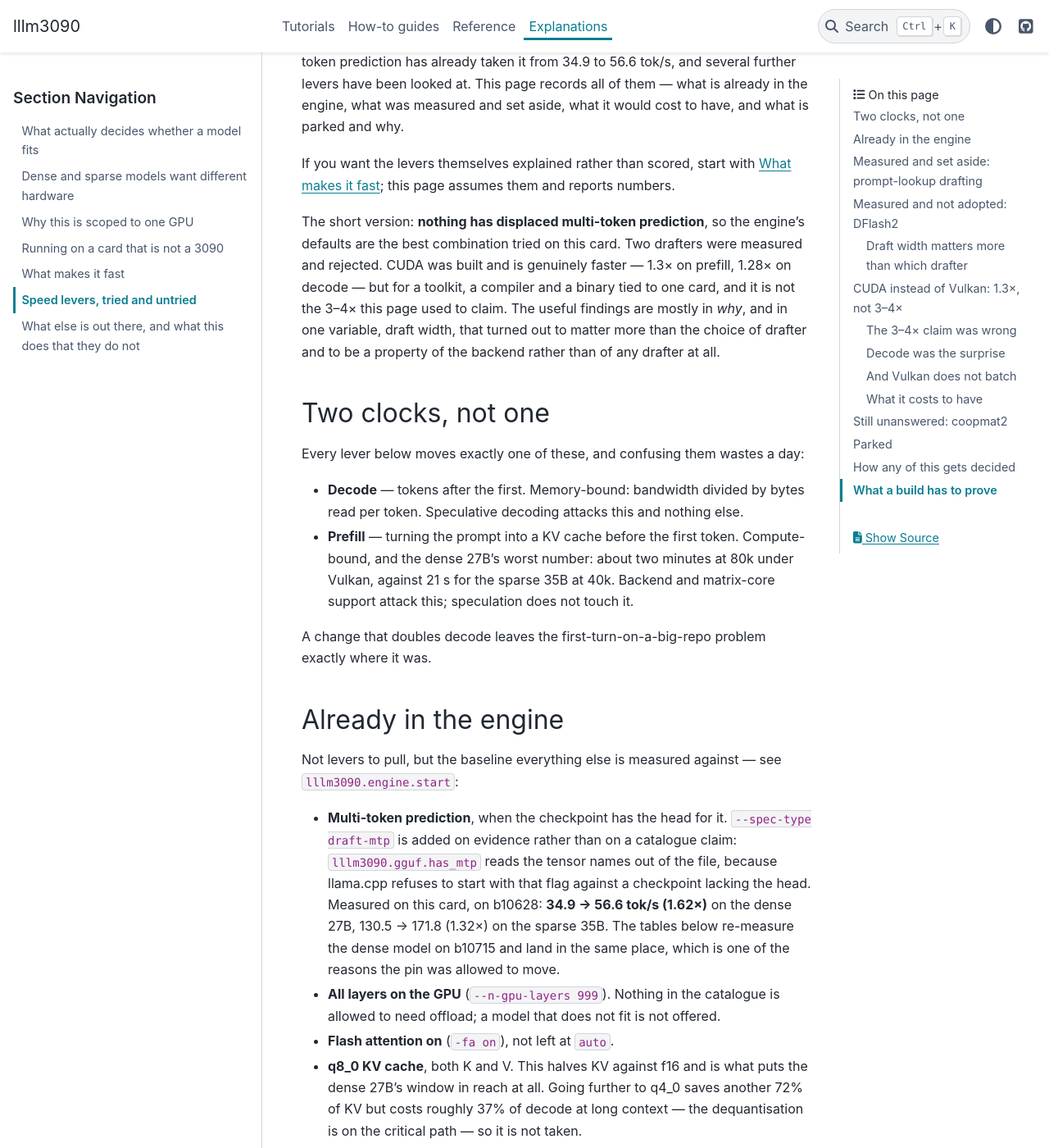
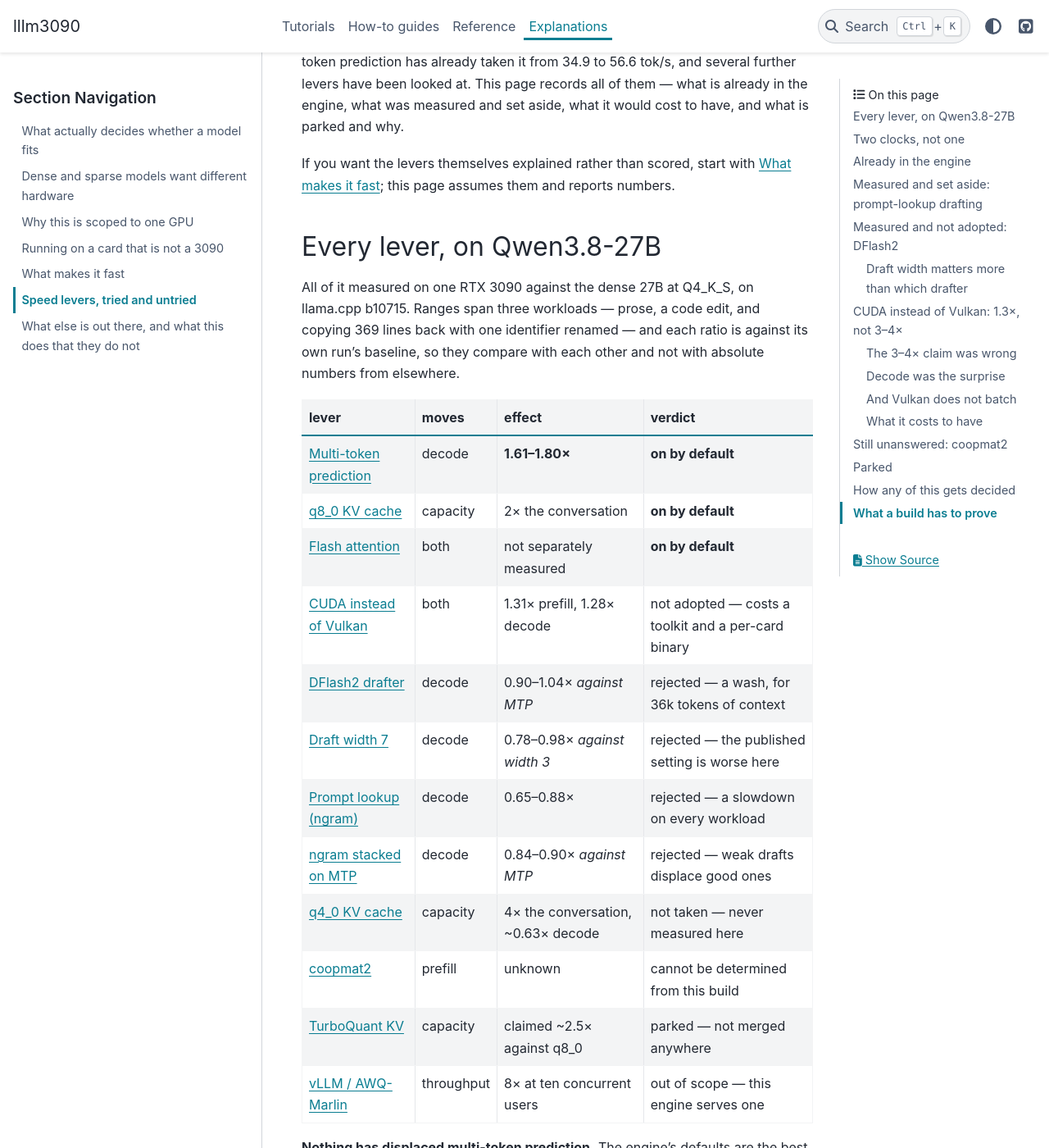
Before and after one commit to gilesknap/lllm3090, a Sphinx documentation site: the page built from docs/explanations/going-faster.md, in a window 1280 px wide and 1400 px high, scrolled down 200 px. Shown: the whole window at 82% size. Built offline with Sphinx 7.4.7 and the PyData theme 0.15.4, drawn with Linux system fonts in a browser that asks for light colours; the version number could not be read and is left out; some of the changed text lies outside the part shown.

Commit message:
Put the whole answer in the first table
The page made a reader work through five sections to learn that nothing beat the
default. It now opens with every lever scored against one model, so the summary
is the first thing on the page rather than the reward for finishing it. Each row
links to the section that justifies it.

Ranges span the three workloads, and each ratio is against its own run's
baseline, which is stated -- the comparisons that matter are not all against
baseline. DFlash2 and stacked ngram are given against MTP, and draft width 7
against width 3, because those are the questions actually being asked.

Enables myst_heading_anchors so the links resolve. Two references that had been
demoted to prose when anchors did not exist are links again.

Co-Authored-By: Claude Opus 5 <noreply@anthropic.com>
Claude-Session: https://claude.ai/code/session_01UT2NNQdbZdQ3w2WDycmy9F

```diff
--- a/docs/conf.py
+++ b/docs/conf.py
@@ -32,6 +32,10 @@ extensions = [
 ]
 
 myst_enable_extensions = ["colon_fence"]
+#: Generate anchors for headings down to three levels, so a page can link to a
+#: section of itself or of another page. Without it `[](#some-heading)` builds
+#: to a warning rather than a link, which under -W is a failed docs build.
+myst_heading_anchors = 3
 
 nitpicky = True
 nitpick_ignore = [
--- a/docs/explanations/going-faster.md
+++ b/docs/explanations/going-faster.md
@@ -10,14 +10,34 @@ set aside, what it would cost to have, and what is parked and why.
 If you want the levers themselves explained rather than scored, start with
 [](what-makes-it-fast.md); this page assumes them and reports numbers.
 
-The short version: **nothing has displaced multi-token prediction**, so the
-engine's defaults are the best combination tried on this card. Two drafters were
-measured and rejected. CUDA was built and is genuinely faster — 1.3× on prefill,
-1.28× on decode — but for a toolkit, a compiler and a binary tied to one card,
-and it is not the 3–4× this page used to claim. The useful findings are mostly
-in *why*, and in one variable, draft width, that turned out to matter more than
-the choice of drafter and to be a property of the backend rather than of any
-drafter at all.
+## Every lever, on Qwen3.8-27B
+
+All of it measured on one RTX 3090 against the dense 27B at Q4_K_S, on llama.cpp
+b10715. Ranges span three workloads — prose, a code edit, and copying 369 lines
+back with one identifier renamed — and each ratio is against its own run's
+baseline, so they compare with each other and not with absolute numbers from
+elsewhere.
+
+| lever | moves | effect | verdict |
+|---|---|---|---|
+| [Multi-token prediction](#already-in-the-engine) | decode | **1.61–1.80×** | **on by default** |
+| [q8_0 KV cache](#already-in-the-engine) | capacity | 2× the conversation | **on by default** |
+| [Flash attention](#already-in-the-engine) | both | not separately measured | **on by default** |
+| [CUDA instead of Vulkan](#cuda-instead-of-vulkan-13-not-34) | both | 1.31× prefill, 1.28× decode | not adopted — costs a toolkit and a per-card binary |
+| [DFlash2 drafter](#measured-and-not-adopted-dflash2) | decode | 0.90–1.04× *against MTP* | rejected — a wash, for 36k tokens of context |
+| [Draft width 7](#draft-width-matters-more-than-which-drafter) | decode | 0.78–0.98× *against width 3* | rejected — the published setting is worse here |
+| [Prompt lookup (ngram)](#measured-and-set-aside-prompt-lookup-drafting) | decode | 0.65–0.88× | rejected — a slowdown on every workload |
+| [ngram stacked on MTP](#measured-and-set-aside-prompt-lookup-drafting) | decode | 0.84–0.90× *against MTP* | rejected — weak drafts displace good ones |
+| [q4_0 KV cache](#already-in-the-engine) | capacity | 4× the conversation, ~0.63× decode | not taken — never measured here |
+| [coopmat2](#still-unanswered-coopmat2) | prefill | unknown | cannot be determined from this build |
+| [TurboQuant KV](#parked) | capacity | claimed ~2.5× against q8_0 | parked — not merged anywhere |
+| [vLLM / AWQ-Marlin](#parked) | throughput | 8× at ten concurrent users | out of scope — this engine serves one |
+
+**Nothing has displaced multi-token prediction.** The engine's defaults are the
+best combination tried on this card, and the interesting content below is mostly
+*why* — particularly one variable, draft width, which turned out to matter more
+than the choice of drafter and to be a property of the backend rather than of
+any drafter at all.
 
 ## Two clocks, not one
 
@@ -215,7 +235,7 @@ The single most useful line in those tables is Vulkan going **1026.9 → 1014.0*
 from pp512 to pp4096 while CUDA goes 1217.4 → 1343.8. Vulkan gets *nothing* from
 a wider batch. CUDA gets 10%.
 
-That is the mechanism behind the draft-width finding above:
+That is the mechanism behind [the draft-width finding](#draft-width-matters-more-than-which-drafter):
 verifying k drafted tokens is a batched forward pass, so a backend that does not
 reward wider batches will punish wider drafts. It also means every drafter
 verdict on this page was measured on the backend least able to make drafting pay,
```
Also changed, not shown: other parts of docs/explanations/going-faster.md (+2 -2 lines).
